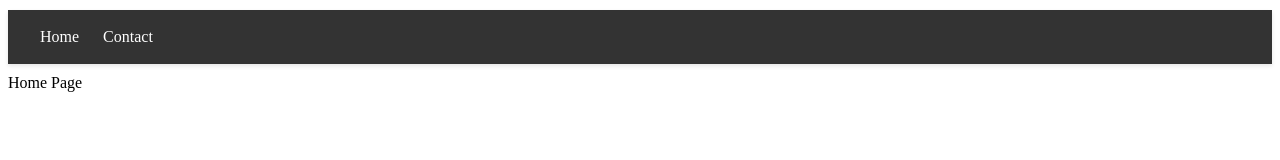
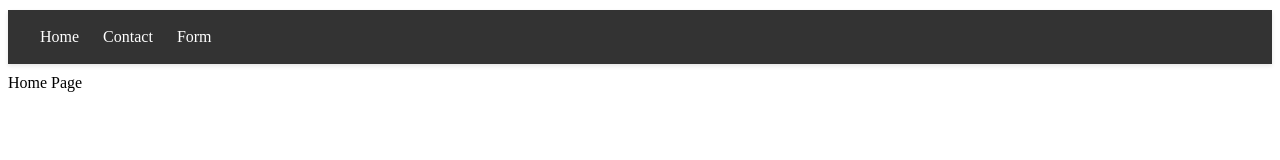
Before and after one commit to Py-xel/INFOAP, a React (Vite) app: page / in a window 1280 px wide. Shown: the top 160 px of the page. Built offline with nearby package versions, Linux system fonts and the light colour scheme.

Commit message:
Expanded Navbar, fixed config file

```diff
--- a/src/components/nav/Navbar.jsx
+++ b/src/components/nav/Navbar.jsx
@@ -7,6 +7,7 @@ const Navbar = () => {
     <div className="navbar">
       <Link to="/">Home</Link>
       <Link to="/contact">Contact</Link>
+      <Link to="/form">Form</Link>
     </div>
   );
 };
--- a/vite.config.js
+++ b/vite.config.js
@@ -3,5 +3,4 @@ import react from '@vitejs/plugin-react';
 
 export default defineConfig({
   plugins: [react()],
-  base: '/INFOAP/',
 });
```
